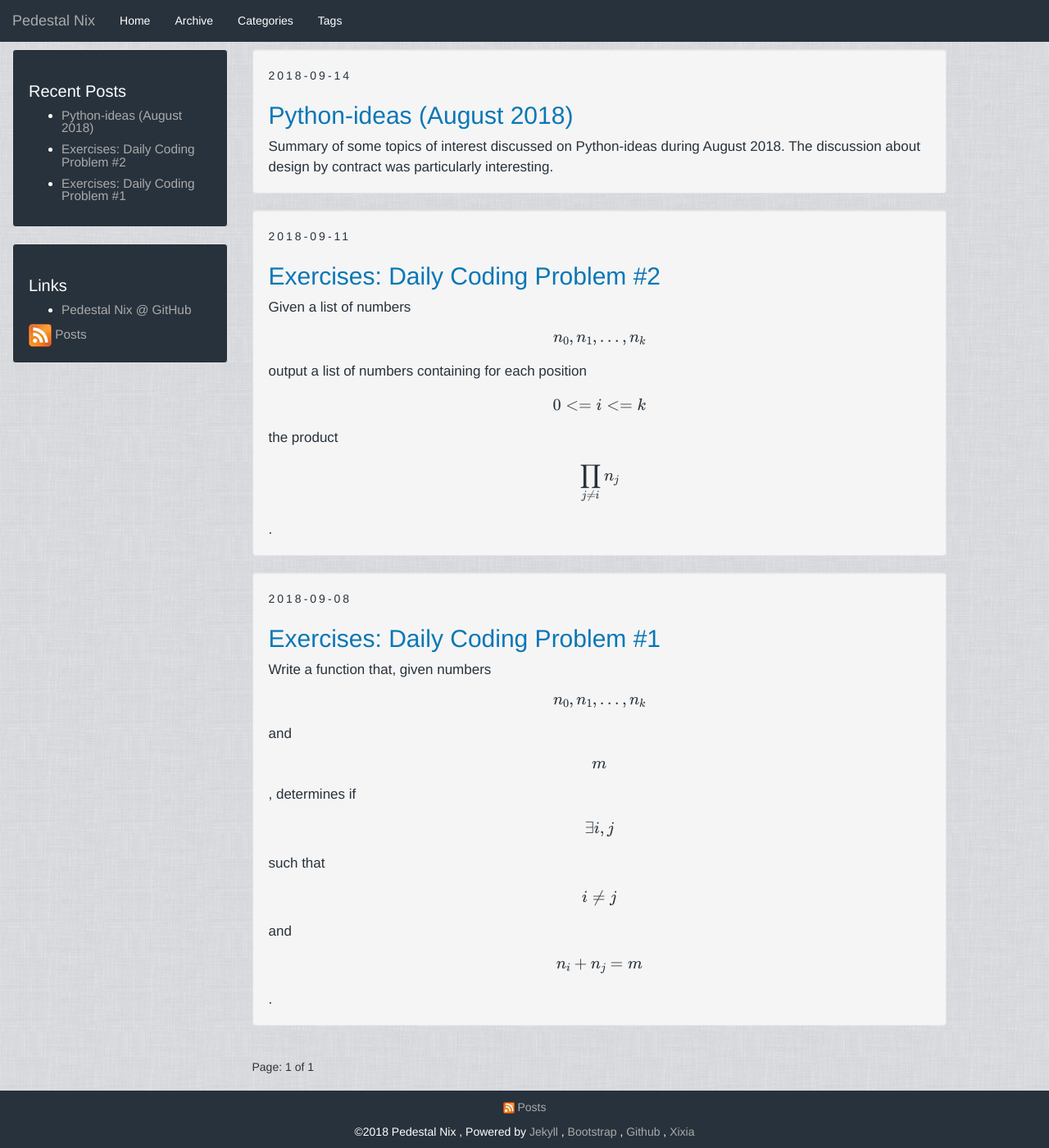
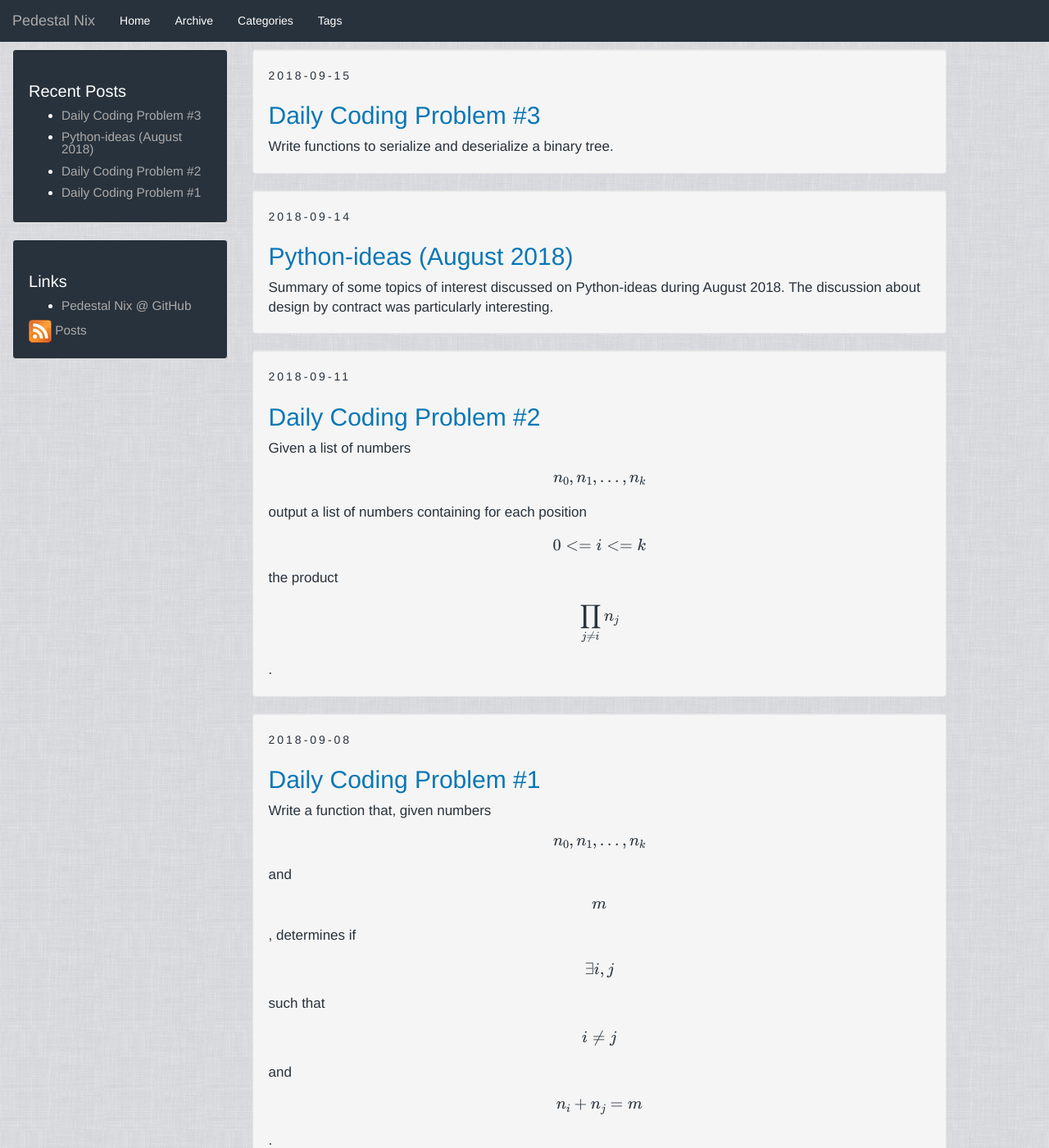
Before and after one commit to PedestalNix/PedestalNix.github.io, a Jekyll site: the page built from index.html, in a window 1280 px wide and 1400 px high. Shown: the whole window at 82% size. Built offline with Jekyll 4.4.1, drawn with Linux system fonts in a browser that asks for light colours; formulas are drawn with MathJax 3; the list of posts is cut into pages by our own code; some of the changed lines change nothing that is shown.

Commit message:
New post.

````diff
--- a/_posts/2018-09-08-daily-coding-problem-1.markdown
+++ b/_posts/2018-09-08-daily-coding-problem-1.markdown
@@ -1,6 +1,6 @@
 ---
 layout: post
-title:  "Exercises: Daily Coding Problem #1"
+title:  "Daily Coding Problem #1"
 categories: Programming
 tags: [Common Lisp, Python, Daily Coding Problem]
 author: Nix
--- a/_posts/2018-09-11-06-05-12.md
+++ b/_posts/2018-09-11-06-05-12.md
@@ -1,6 +1,6 @@
 ---
 layout: post
-title: "Exercises: Daily Coding Problem #2"
+title: "Daily Coding Problem #2"
 categories: Programming
 tags: [Python, Common Lisp, Daily Coding Problem, recursion]
 author: Nix
--- /dev/null
+++ b/_posts/2018-09-15-daily-coding-problem-3.md
@@ -0,0 +1,71 @@
+---
+layout: post
+comments: true
+title: "Daily Coding Problem #3"
+categories: Programming
+tags: [Daily Coding Problem, Python]
+author: Nix
+description: Write functions to serialize and deserialize a binary tree.
+---
+
+Given the root of a binary tree, write functions `serialize` and `deserialize`
+that convert the tree to a string and back.
+
+This code is available [on GitHub](https://github.com/PedestalNix/polyglot/blob/master/daily-coding-problem/problem-003/problem_003.py).
+
+### Python
+
+With a properly written `__repr__` on the node class, this problem is trivial.
+
+```python
+def __repr__(self):
+    return f"Node(val={self.val!r}, left={self.left!r}, right={self.right!r})"
+```
+
+Then the serialize and deserialize functions are just `repr` and `eval`:
+
+```python
+def serialize(node):
+    return repr(node)
+
+def deserialize(s):
+    return eval(s)
+
+# or more simply
+serialize = repr
+deserialize = eval
+```
+
+Even if we can't modify the `Node` class (maybe it has its own special
+`__repr__` that doesn't work for this?), it's a simple problem to recursively
+serialize the nodes:
+
+```python
+def serialize_beta(node):
+    if node is None:
+        return "None"
+    return f"Node(val={node.val!r}, left={serialize_beta(node.left)}, right={serialize_beta(node.right)})"
+```
+
+And then `deserialize` is still just `eval`.
+
+The problem of serializing and deserializing objects with random shapes isn't so
+simple as this. In particular, if `node.val` isn't something with a useful
+`repr` then this won't work. You could try to do something with `node.__dict__`
+for arbitrary objects, but that wouldn't get you much further.
+
+In more complex situations it'd be better to go with the standard library's
+[pickle] module--actually, it'd be better for any case other than a homework
+problem asking you to implement object serialization. `pickle` will keep track
+of objects with multiple references to ensure that all the references point to
+the same object when unpickled. There are situations `pickle` doesn't handle,
+but it's good to use the standard library wherever practical. See also [json]
+and [shelve] for alternatives in the standard library.
+
+If you're not happy with the use of `eval`, then it'd be easy enough to write
+functions that will recursively create the needed nodes and join them together,
+but I've spent enough time on this already.
+
+[pickle]: https://docs.python.org/3/library/pickle.html
+[json]: https://docs.python.org/3/library/json.html
+[shelve]: https://docs.python.org/3/library/shelve.html
````
